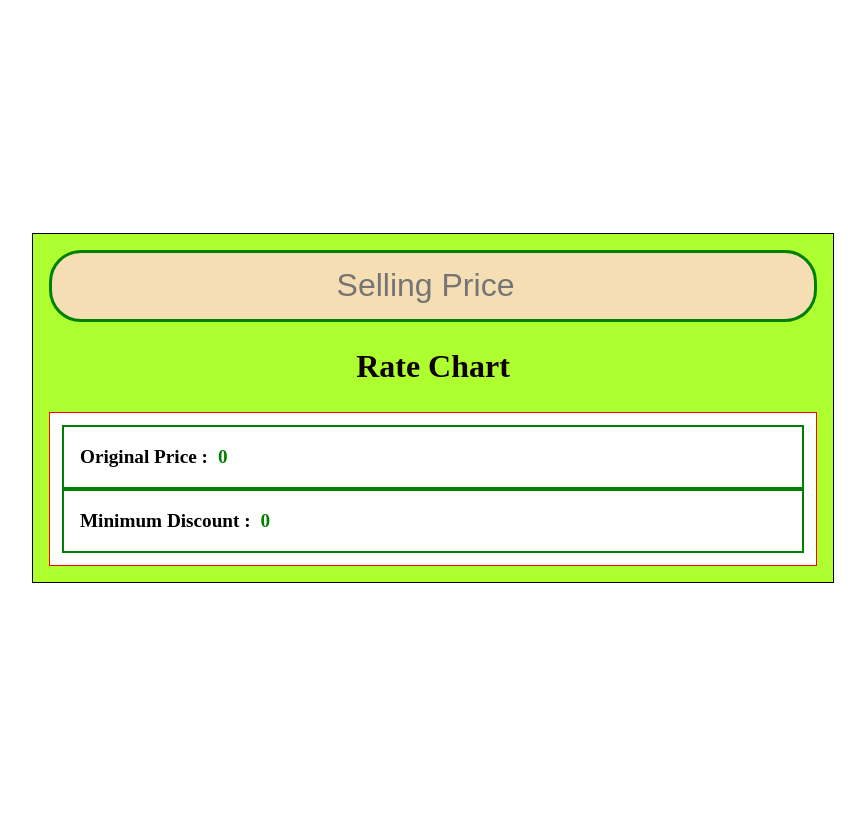
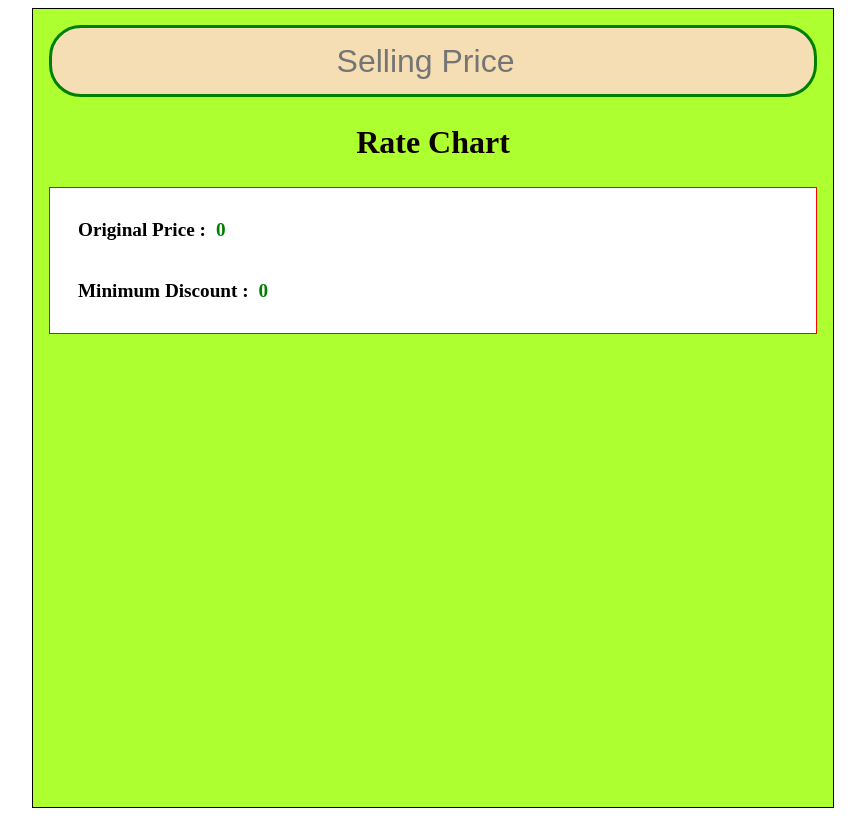
Before and after one commit to Vaibhavshakya25/MyChoice, a plain HTML site: page sell.html in a window 1280 px wide. Shown: the whole page, without its empty margins (215-1080 px from the left). Drawn offline with Linux system fonts and the light colour scheme.

Commit message:
beta-1.1

```diff
--- a/sell.css
+++ b/sell.css
@@ -10,6 +10,7 @@
     border: 1px solid black;
     padding: 1rem;
     width: 60vw;
+    height: 100vh;
     display: flex;
     flex-direction: column;
     background-color: greenyellow;
@@ -31,10 +32,13 @@
 .price{
     border: 1px solid red;
     padding: 12px;
+    display: flex;
+    flex-wrap: wrap;
+    flex-direction: column;
     background-color: white;
 }
 .rate{
-    border: 2px solid green;
+    /* border: 2px solid green; */
     border-collapse: collapse;
     display: flex;
     justify-content: left;
```
